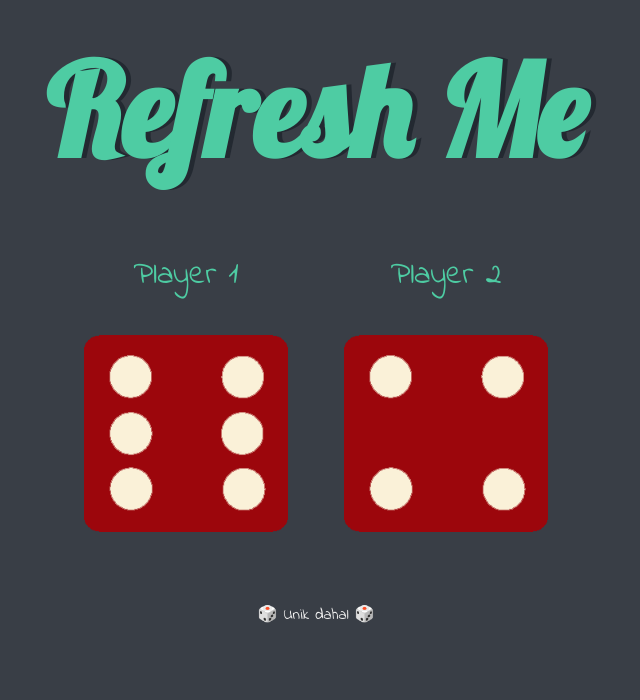
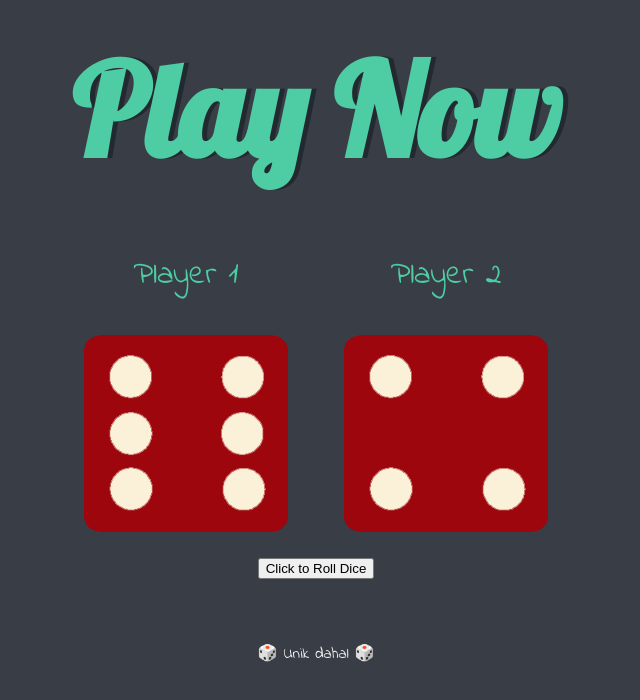
Before and after one commit to unikdahal/dicegame, a plain HTML site: page index.html in a window 1280 px wide. Shown: the whole page, without its empty margins (324-964 px from the left). Drawn offline with Linux system fonts and the light colour scheme.

Commit message:
html also updated!

```diff
--- a/index.html
+++ b/index.html
@@ -1,5 +1,6 @@
 <!DOCTYPE html>
 <html lang="en" dir="ltr">
+
 <head>
     <meta charset="utf-8">
     <title>Dicee</title>
@@ -7,10 +8,11 @@
     <link href="https://fonts.googleapis.com/css?family=Indie+Flower|Lobster" rel="stylesheet">
 
 </head>
+
 <body>
 
     <div class="container">
-      <h1>Refresh Me</h1>
+        <h1>Play Now</h1>
 
         <div class="dice">
             <p>Player 1</p>
@@ -21,6 +23,11 @@
             <p>Player 2</p>
             <img class="img2" src="images/dice6.png">
         </div>
+        <br>
+        <br>
+        <button class="click" id="new">
+        Click to Roll Dice
+      </button>
 
     </div>
 
@@ -35,4 +42,5 @@
 <footer>
     🎲 Unik dahal 🎲
 </footer>
+
 </html>
```
Lines whose indentation alone changed are shown as unchanged.
